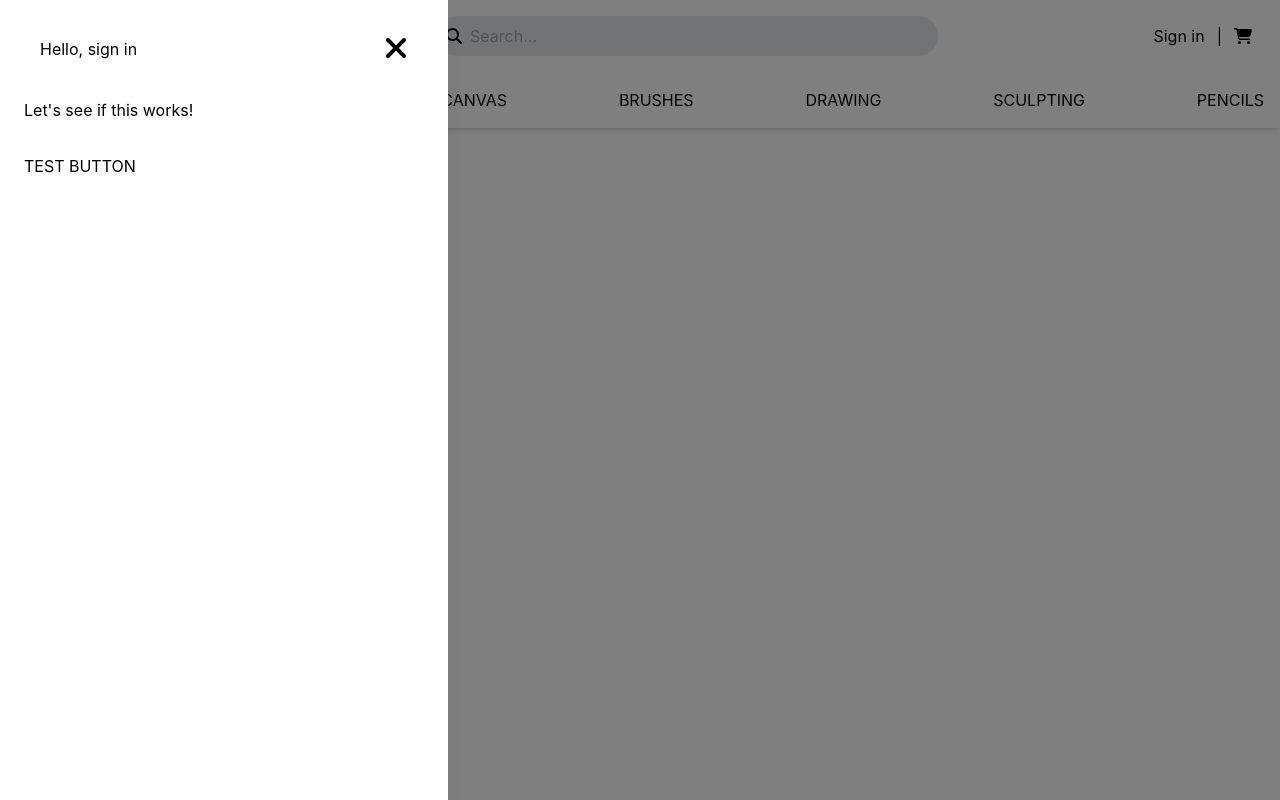
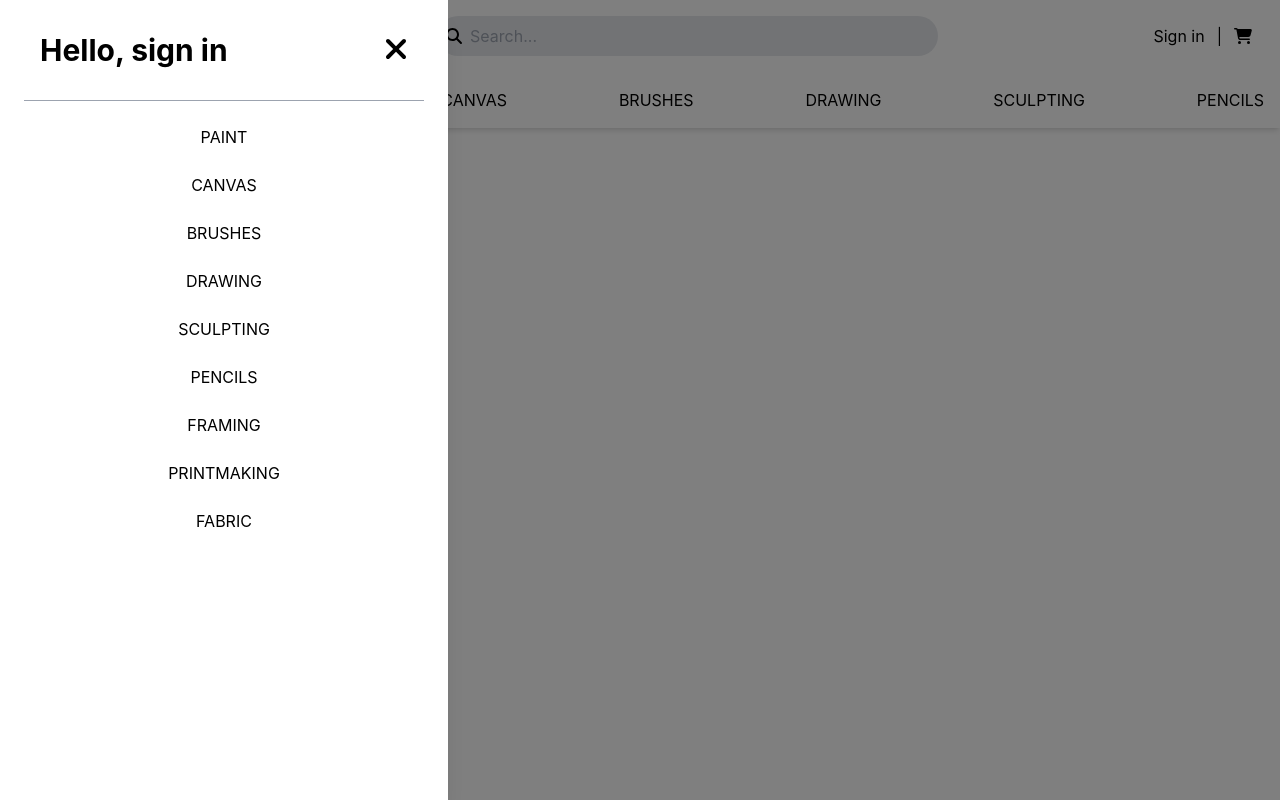
Before and after one commit to j-alejandro-araujo/Art_eCommerce, a React (Create React App) app in the folder client/: page / in a window 1280 px wide. Both pictures are taken after a click on the button 23 px from the left and 100 px from the top of the page. Built offline with nearby package versions, Linux system fonts and the light colour scheme; the HTML template or start-up script is replaced by a standard one.

Commit message:
Added more tailwind css to drawer

```diff
--- a/client/src/components/Drawer.jsx
+++ b/client/src/components/Drawer.jsx
@@ -33,7 +33,9 @@ export function NavDrawer() {
               <div className="flex-1 h-0 overflow-y-auto">
                 <div className="p-6">
                   <div className="mb-6 flex items-center justify-between py-2 px-4 p-0">
-                    <h2 className="">Hello, sign in</h2>
+                    <h2 className="text-3xl font-bold cursor-pointer hover:text-[#2BA3C6]">
+                      Hello, sign in
+                    </h2>
                     <button className="text-blue-gray" onClick={closeDrawer}>
                       <FontAwesomeIcon
                         icon={faXmark}
@@ -41,10 +43,36 @@ export function NavDrawer() {
                       />
                     </button>
                   </div>
-                  <p className="mb-8 pr-4">Let's see if this works!</p>
-                  <div className="flex gap-2">
-                    <button className="">TEST BUTTON</button>
-                  </div>
+                  <hr className="my-4 border-t border-gray-400" />
+                  <ul className="mb-4 space-y-2">
+                    <li className="hover:bg-[#2ba2c628] rounded-3xl cursor-pointer text-center py-2">
+                      PAINT
+                    </li>
+                    <li className="hover:bg-[#2ba2c628] rounded-3xl cursor-pointer text-center py-2">
+                      CANVAS
+                    </li>
+                    <li className="hover:bg-[#2ba2c628] rounded-3xl cursor-pointer text-center py-2">
+                      BRUSHES
+                    </li>
+                    <li className="hover:bg-[#2ba2c628] rounded-3xl cursor-pointer text-center py-2">
+                      DRAWING
+                    </li>
+                    <li className="hover:bg-[#2ba2c628] rounded-3xl cursor-pointer text-center py-2">
+                      SCULPTING
+                    </li>
+                    <li className="hover:bg-[#2ba2c628] rounded-3xl cursor-pointer text-center py-2">
+                      PENCILS
+                    </li>
+                    <li className="hover:bg-[#2ba2c628] rounded-3xl cursor-pointer text-center py-2">
+                      FRAMING
+                    </li>
+                    <li className="hover:bg-[#2ba2c628] rounded-3xl cursor-pointer text-center py-2">
+                      PRINTMAKING
+                    </li>
+                    <li className="hover:bg-[#2ba2c628] rounded-3xl cursor-pointer text-center py-2">
+                      FABRIC
+                    </li>
+                  </ul>
                 </div>
               </div>
             </div>
```
